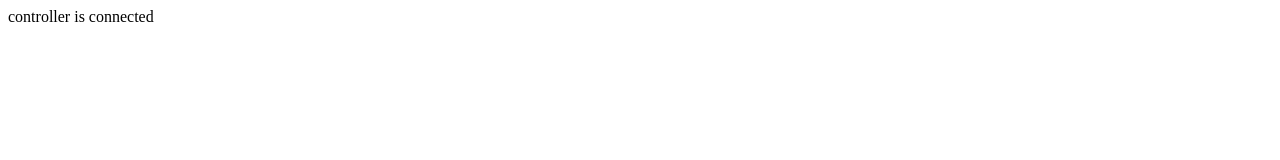
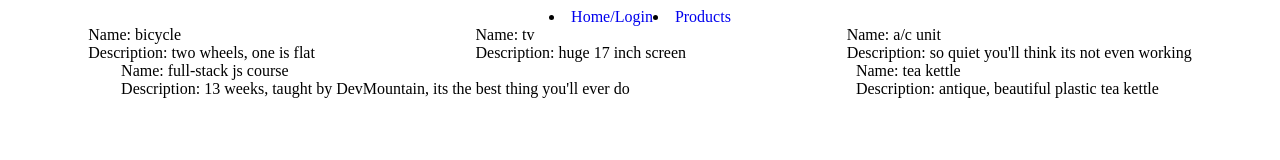
Before and after one commit to dougglez/thursday_review, a website: page public/index.html at #!/products in a window 1280 px wide. Drawn offline with nearby package versions, Linux system fonts and the light colour scheme; some packages are replaced by stand-ins of ours.

Commit message:
some styling changes, getting products view ready for data

```diff
--- a/public/index.html
+++ b/public/index.html
@@ -4,10 +4,16 @@
   <meta charset="UTF-8">
   <meta name="viewport" content="width=device-width, initial-scale=1.0">
   <meta http-equiv="X-UA-Compatible" content="ie=edge">
+  <link rel="stylesheet" href="./styles.css"><link>
   <title>Document</title>
 </head>
 <body>
-
+  <header class="header-wrapper">
+    <nav class="nav-bar">
+      <li class="nav-link"><a ui-sref="login">Home/Login</a></li>
+      <li class="nav-link"><a ui-sref="products">Products</a></li>
+    </nav>
+  </header>
   <ui-view></ui-view>
 
   <script src="https://cdnjs.cloudflare.com/ajax/libs/angular.js/1.6.1/angular.js"></script>
--- a/public/js/productsCtrl.js
+++ b/public/js/productsCtrl.js
@@ -1,6 +1,5 @@
 angular.module('app').controller('productsCtrl', function($scope, mainService){
 
-$scope.test = 'controller is connected';
-$scope.test2 = mainService.test;
+$scope.products = [{name: 'bicycle', desc: 'two wheels, one is flat'},{name: 'tv', desc: 'huge 17 inch screen'},{name: 'a/c unit', desc: 'so quiet you\'ll think its not even working'},{name: 'full-stack js course', desc: '13 weeks, taught by DevMountain, its the best thing you\'ll ever do'},{name: 'tea kettle', desc: 'antique, beautiful plastic tea kettle'}];
 
 })
--- /dev/null
+++ b/public/styles.css
@@ -0,0 +1,32 @@
+.header-wrapper {
+  display: flex;
+  justify-content: space-around;
+  align-items: center;
+  flex-flow: row nowrap;
+}
+
+.nav-bar {
+  display: flex;
+  justify-content: space-around;
+  align-items: center;
+  flex-flow: row nowrap;
+}
+
+.nav-link a {
+  text-decoration: none;
+}
+
+
+.products-wrapper {
+  display: flex;
+  justify-content: space-around;
+  align-items: center;
+  flex-flow: row wrap;
+}
+
+.card {
+  display: flex;
+  justify-content: space-around;
+  align-items: center;
+  flex-flow: row nowrap;
+}
--- a/public/views/products.html
+++ b/public/views/products.html
@@ -1,2 +1,7 @@
-{{test}}
-{{test2}}
+<section class="products-wrapper">
+  <div class="card" ng-repeat="product in products">
+    Name: {{product.name}}
+    <br>
+    Description: {{product.desc}}
+  </div>
+</section>
--- a/server/serverCtrl.js
+++ b/server/serverCtrl.js
@@ -9,7 +9,7 @@ module.exports = {
         , last = req.body.newUserObj.lastname
         , username = req.body.newUserObj.username
         , pass = req.body.newUserObj.password;
-      db.new_user([first, last, username, pass], function(err, sqlResponse) {
+      db.new_user([username, pass, first, last], function(err, sqlResponse) {
         !err ? res.status(200).send(sqlResponse) : res.status(500).send(err)
       });
   }
```
Also changed, not shown: public/js/loginCtrl.js (indentation only).
